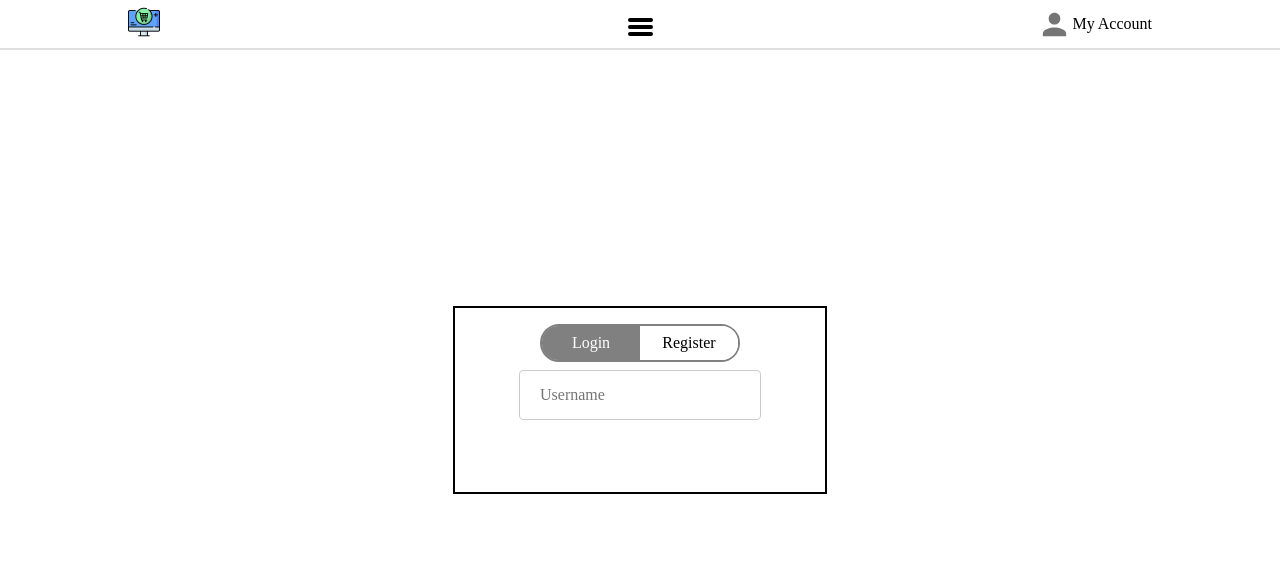
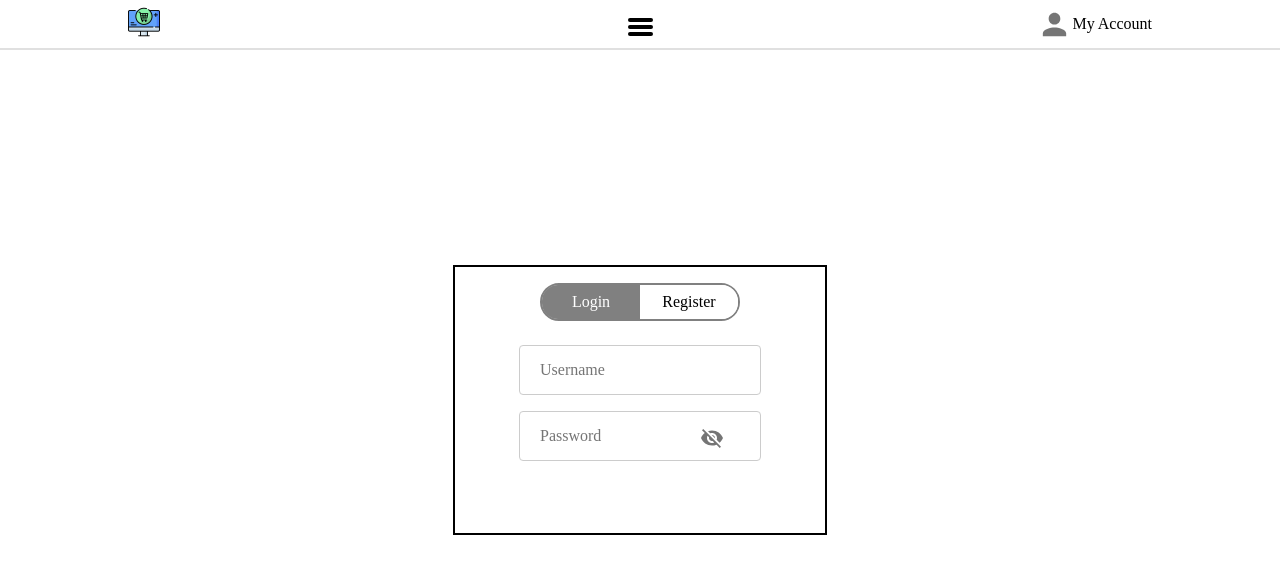
Before and after one commit to MuratOzte/Fullstack-E-Commerce-Website, a Next.js app: page /account in a window 1280 px wide. Shown: the top 574 px of the page. Built offline with nearby package versions, Linux system fonts and the light colour scheme.

Commit message:
Refactor login component and update imports

```diff
--- a/src/app/account/page.tsx
+++ b/src/app/account/page.tsx
@@ -1,4 +1,4 @@
-import Login from '@/components/acount/Login';
+import LoginContainer from '@/components/acount/LoginContainer';
 
 const Account = () => {
     return (
@@ -8,7 +8,7 @@ const Account = () => {
                 color: 'black',
             }}
         >
-            <Login />
+            <LoginContainer />
         </div>
     );
 };
--- a/src/components/acount/Input.tsx
+++ b/src/components/acount/Input.tsx
@@ -1,4 +1,10 @@
-import { useState } from 'react';
+//icons
+import VisibilityIcon from '@mui/icons-material/Visibility';
+import VisibilityOffIcon from '@mui/icons-material/VisibilityOff';
+import { IconButton } from '@mui/material';
+//hooks
+import { useState, useEffect } from 'react';
+
 interface InputProps {
     type: string;
     placeholder: string;
@@ -6,8 +12,15 @@ interface InputProps {
 
 const Input: React.FC<InputProps> = ({ type, placeholder }) => {
     const [hover, setHover] = useState(false);
+    const [isPasswordVisible, setIsPasswordVisible] = useState(false);
+    const [width, setWidth] = useState(0);
+
+    useEffect(() => {
+        setWidth(window.innerWidth);
+    }, []);
+
     return (
-        <>
+        <div style={{ display: 'flex', justifyContent: 'center' }}>
             <input
                 type={type}
                 placeholder={placeholder}
@@ -19,7 +32,23 @@ const Input: React.FC<InputProps> = ({ type, placeholder }) => {
                 onMouseEnter={() => setHover(true)}
                 onMouseLeave={() => setHover(false)}
             />
-        </>
+            {type === 'password' && (
+                <IconButton
+                    onClick={() => setIsPasswordVisible((prev) => !prev)}
+                    style={{
+                        position: 'absolute',
+                        right: width < 400 ? '20%' : '42.8%',
+                        top: '52.3%',
+                    }}
+                >
+                    {isPasswordVisible ? (
+                        <VisibilityIcon />
+                    ) : (
+                        <VisibilityOffIcon />
+                    )}
+                </IconButton>
+            )}
+        </div>
     );
 };
 
--- a/src/components/acount/login.tsx
+++ b/src/components/acount/LoginContainer.tsx
@@ -8,6 +8,7 @@ const Login = () => {
         <div style={entireDivStyle}>
             <LoginRegisterSwitch />
             <Input type="text" placeholder="Username" />
+            <Input type="password" placeholder="Password" />
         </div>
     );
 };
@@ -15,11 +16,11 @@ const Login = () => {
 const entireDivStyle: React.CSSProperties = {
     border: '2px solid black',
     padding: '16px 64px 64px 64px',
-    display:'flex',
-    flexDirection:'column',
-    alignItems:'center',
-    justifyContent:'center',
-    width:'100%',
+    display: 'flex',
+    flexDirection: 'column',
+    alignItems: 'center',
+    justifyContent: 'center',
+    width: '100%',
 };
 
 export default Login;
--- a/src/components/acount/LoginRegisterSwitch.tsx
+++ b/src/components/acount/LoginRegisterSwitch.tsx
@@ -34,6 +34,7 @@ export default LoginRegisterSwitch;
 
 const entireDivStyle: React.CSSProperties = {
     display: 'flex',
+    marginBottom: '16px',
     border: '2px solid grey',
     justifyContent: 'center',
     borderRadius: '20px',
```
